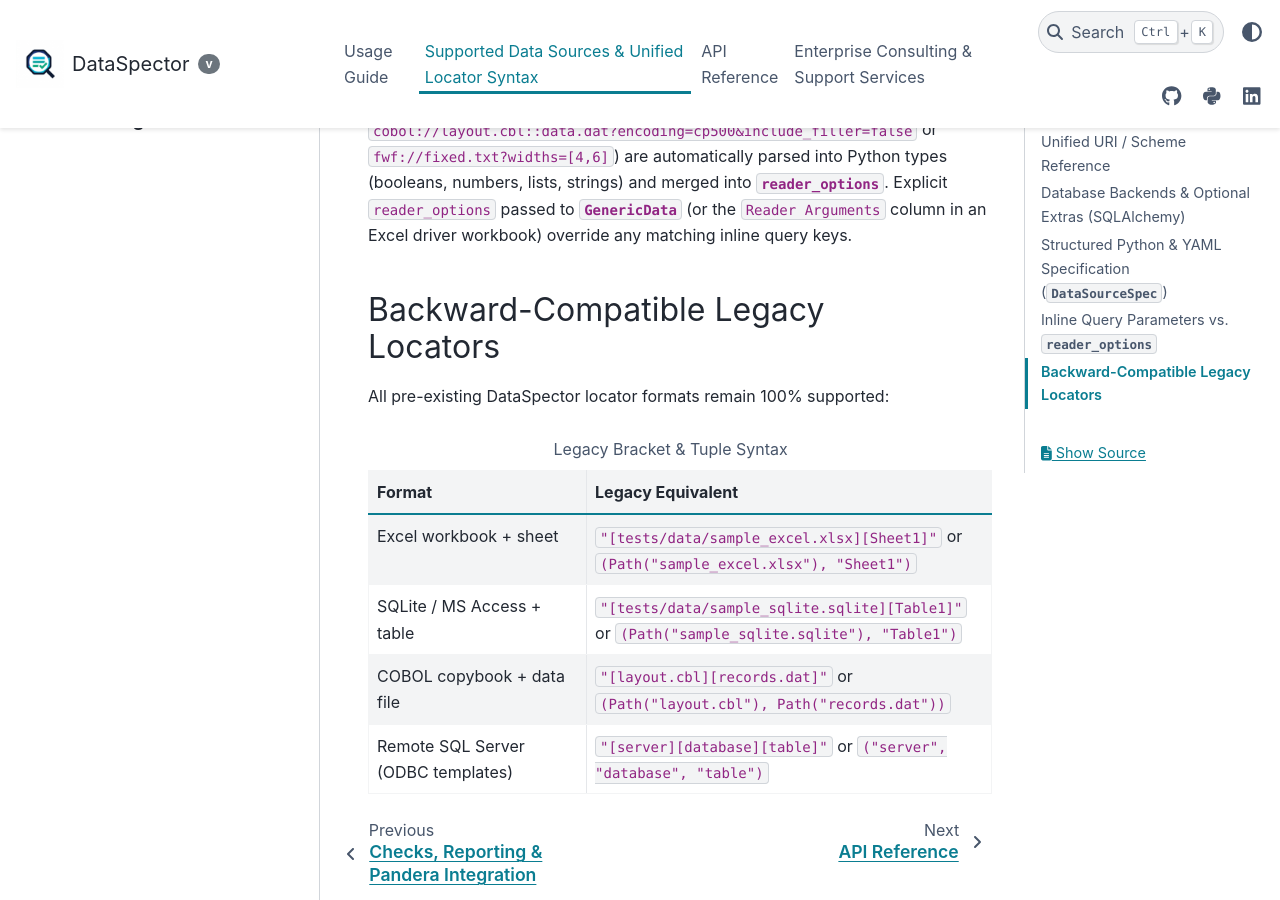
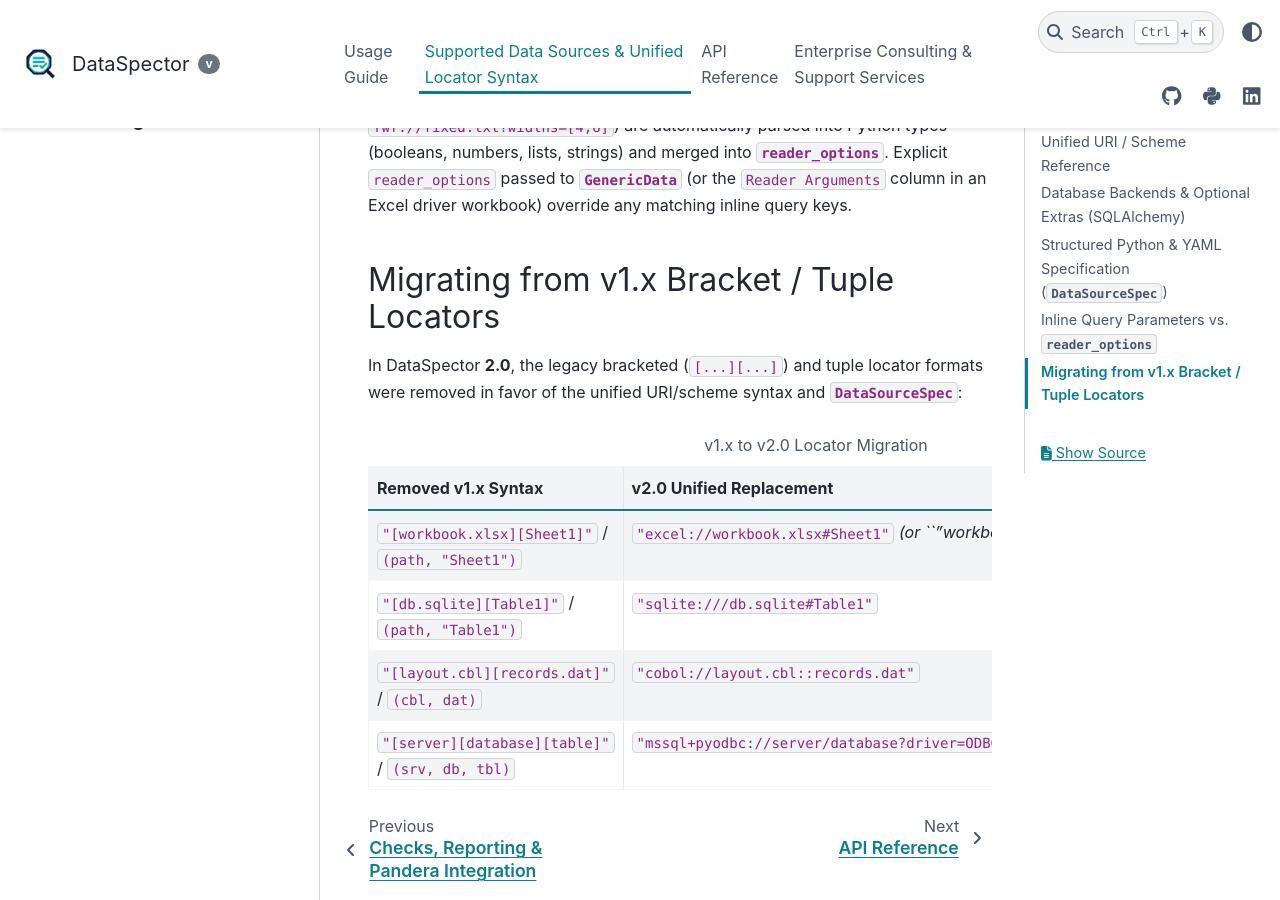
Before and after one commit to aberndsen/dataspector, a Sphinx documentation site: the page built from docs/source/data_sources.rst, in a window 1280 px wide and 900 px high, scrolled down 4227 px. Built offline with Sphinx 7.4.7 and the PyData theme 0.15.4, drawn with Linux system fonts in a browser that asks for light colours; the version number could not be read and is left out; some of the changed text lies outside the part shown.

Commit message:
feat!: remove legacy bracket/tuple locators in favor of unified URI syntax (v2.0.0) (#10)
* feat!: remove legacy bracket/tuple locators in favor of unified URI syntax & DataSourceSpec

BREAKING CHANGE: Legacy bracketed ('[file][sheet]', '[layout.cbl][data.dat]', '[server][db][table]') and tuple locators have been removed. Use unified URI/scheme locators ('excel://book.xlsx#Sheet1', 'cobol://layout.cbl::data.dat', 'sqlite:///db.sqlite#Table1', 'postgresql+psycopg://...#table', 'snowflake://...#table') or DataSourceSpec instead. Also fixes publish.yml so skip markers are only checked on the HEAD commit subject line.

* docs(readme): align DataSpector logo inline with top heading

```diff
--- a/docs/source/coboller_guide.rst
+++ b/docs/source/coboller_guide.rst
@@ -278,10 +278,7 @@ Or combine COBOL parsing directly with :func:`~dataspector.core.run_checks_on_lo
    import dataspector
 
    history = dataspector.run_checks_on_location(
-       dataspector.GenericData(
-           "[tests/data/sample_cobol_mainframe.cbl][tests/data/sample_cobol_mainframe.dat]",
-           reader_options={"encoding": "cp500", "include_filler": False},
-       ),
+       "cobol://tests/data/sample_cobol_mainframe.cbl::tests/data/sample_cobol_mainframe.dat?encoding=cp500&include_filler=false",
        [
            ("source_exists", {}),
            ("record_count", {"nrows": 4}),
--- a/docs/source/data_sources.rst
+++ b/docs/source/data_sources.rst
@@ -10,14 +10,13 @@ driver workbooks) accepts a **single, unified locator syntax** across flat
 files, spreadsheets, COBOL copybook + mainframe extract pairs, and any
 SQLAlchemy-compatible database backend.
 
-You can specify any data source in three interchangeable ways:
+You can specify any data source in two clean, interchangeable ways:
 
-1. **Unified URI / Scheme Strings** — ideal for the CLI, Excel driver
+1. **Unified URI / Scheme Strings** (or plain file paths with optional
+   ``#Sheet`` / ``#Table`` fragments) — ideal for the CLI, Excel driver
    workbooks (``test_driver.xlsx``), and concise Python calls.
 2. **Structured :class:`~dataspector.core.DataSourceSpec` (or ``dict``)** —
    ideal for typed Python pipelines and YAML/JSON configurations.
-3. **Plain Paths & Legacy Bracket / Tuple Locators** — 100% backward-compatible
-   with existing scripts and driver workbooks.
 
 Unified URI / Scheme Reference
 ------------------------------
@@ -181,22 +180,24 @@ Query parameters in unified URI strings (such as
 ``Reader Arguments`` column in an Excel driver workbook) override any matching
 inline query keys.
 
-Backward-Compatible Legacy Locators
------------------------------------
+Migrating from v1.x Bracket / Tuple Locators
+--------------------------------------------
 
-All pre-existing DataSpector locator formats remain 100% supported:
+In DataSpector **2.0**, the legacy bracketed (``[...][...]``) and tuple locator
+formats were removed in favor of the unified URI/scheme syntax and
+:class:`~dataspector.core.DataSourceSpec`:
 
-.. list-table:: Legacy Bracket & Tuple Syntax
+.. list-table:: v1.x to v2.0 Locator Migration
    :header-rows: 1
-   :widths: 35 65
+   :widths: 45 55
 
-   * - Format
-     - Legacy Equivalent
-   * - Excel workbook + sheet
-     - ``"[tests/data/sample_excel.xlsx][Sheet1]"`` or ``(Path("sample_excel.xlsx"), "Sheet1")``
-   * - SQLite / MS Access + table
-     - ``"[tests/data/sample_sqlite.sqlite][Table1]"`` or ``(Path("sample_sqlite.sqlite"), "Table1")``
-   * - COBOL copybook + data file
-     - ``"[layout.cbl][records.dat]"`` or ``(Path("layout.cbl"), Path("records.dat"))``
-   * - Remote SQL Server (ODBC templates)
-     - ``"[server][database][table]"`` or ``("server", "database", "table")``
+   * - Removed v1.x Syntax
+     - v2.0 Unified Replacement
+   * - ``"[workbook.xlsx][Sheet1]"`` / ``(path, "Sheet1")``
+     - ``"excel://workbook.xlsx#Sheet1"`` *(or ``"workbook.xlsx#Sheet1"``)*
+   * - ``"[db.sqlite][Table1]"`` / ``(path, "Table1")``
+     - ``"sqlite:///db.sqlite#Table1"``
+   * - ``"[layout.cbl][records.dat]"`` / ``(cbl, dat)``
+     - ``"cobol://layout.cbl::records.dat"``
+   * - ``"[server][database][table]"`` / ``(srv, db, tbl)``
+     - ``"mssql+pyodbc://server/database?driver=ODBC+Driver+18+for+SQL+Server#table"``
```
Also changed, not shown: README.md (+9 -12 lines), docs/source/_static/llms-full.txt (+5 -5 lines), docs/source/usage.rst (+9 -12 lines), skills/dataspector/SKILL.md (+1 -1 lines), 7 other files.
